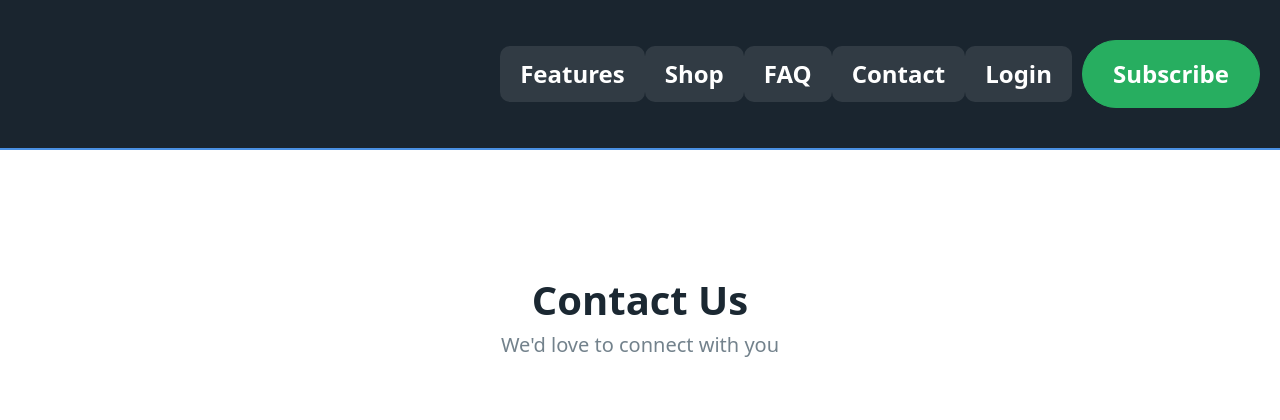
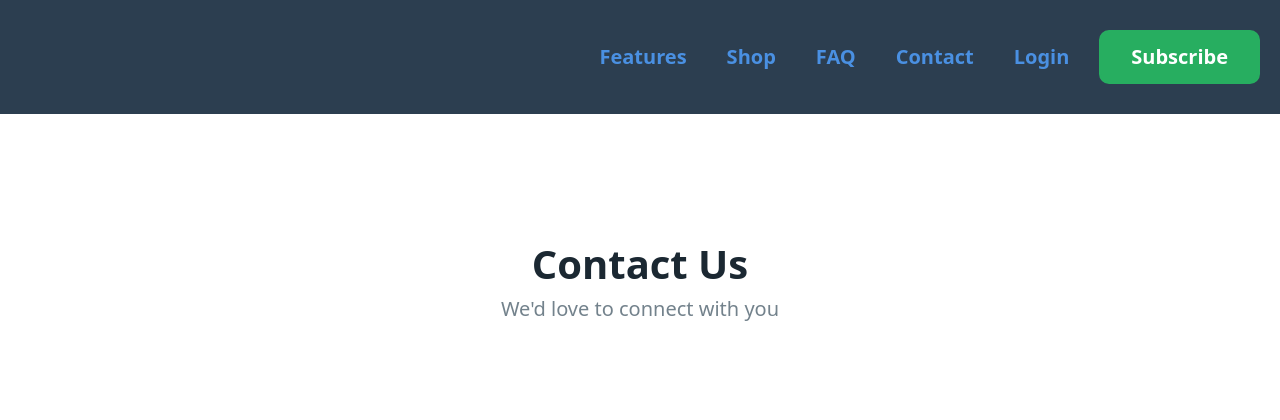
Before and after one commit to debailey30/eyesofanaddict2, a Flask app: page /contact in a window 1280 px wide. Shown: the top 420 px of the page. Run offline with Flask 3, Linux system fonts and the light colour scheme; some libraries are stand-ins or nearby versions.

Commit message:
Refine navigation appearance and reduce visual clutter
Update the navigation bar's styling in static/css/style.css to use a dark background color, adjust link colors and sizes to use CSS variables for consistency, and remove unnecessary text shadows and background overlays. This aims to improve visual clarity and adhere to the desired aesthetic.

Replit-Commit-Author: Agent
Replit-Commit-Session-Id: bc95e8a9-54a1-425b-abda-28d922a4cfa7
Replit-Commit-Checkpoint-Type: full_checkpoint
Replit-Commit-Screenshot-Url: https://storage.googleapis.com/screenshot-production-us-central1/235b7b78-ee6f-48a7-bf4f-e685f00ccb09/bc95e8a9-54a1-425b-abda-28d922a4cfa7/E5cnLbx

```diff
--- a/static/css/style.css
+++ b/static/css/style.css
@@ -63,36 +63,35 @@ section {
     --recovery-dark: #2c3e50;
 }
 
-/* Navigation with high contrast for maximum visibility */
+/* Clean navigation without overlays */
 nav {
-    background: #1a252f !important;
+    background: var(--recovery-dark) !important;
     position: relative;
-    min-height: 80px;
-    padding: 1.5rem 0;
-    border-bottom: 2px solid var(--recovery-blue);
+    min-height: 60px;
+    padding: 1rem 0;
 }
 
 nav ul li a {
-    color: #ffffff !important;
-    font-weight: 700 !important;
-    font-size: 1.2rem !important;
-    text-shadow: none !important;
-    background: rgba(255, 255, 255, 0.1) !important;
+    color: var(--recovery-blue) !important;
+    font-weight: 600 !important;
+    font-size: 1rem !important;
+    text-decoration: none !important;
+    background: none !important;
     padding: 0.5rem 1rem !important;
-    border-radius: 0.5rem !important;
-    transition: all 0.3s ease !important;
+    border-radius: 0.25rem !important;
+    transition: color 0.2s ease !important;
 }
 
 nav ul li a:hover {
-    background: rgba(255, 255, 255, 0.2) !important;
-    color: #ffffff !important;
-    transform: translateY(-1px) !important;
+    color: var(--recovery-green) !important;
+    background: none !important;
+    text-decoration: none !important;
 }
 
 nav ul li strong a {
-    color: #ffffff !important;
-    font-weight: 800 !important;
-    background: rgba(255, 255, 255, 0.15) !important;
+    color: var(--recovery-blue) !important;
+    font-weight: 700 !important;
+    background: none !important;
 }
 
 /* Logo styling */
@@ -103,25 +102,21 @@ nav img {
     padding: 2px;
 }
 
-/* Navigation enhancements */
+/* Clean button styling */
 nav a[role="button"] {
     background-color: var(--recovery-green) !important;
-    border-color: var(--recovery-green) !important;
-    color: #ffffff !important;
-    font-weight: 700;
-    text-shadow: none;
-    padding: 0.75rem 1.5rem !important;
-    border-radius: 2rem !important;
-    position: relative;
-    z-index: 3;
+    border: 2px solid var(--recovery-green) !important;
+    color: white !important;
+    font-weight: 600 !important;
+    padding: 0.5rem 1.5rem !important;
+    border-radius: 0.5rem !important;
+    text-decoration: none !important;
 }
 
 nav a[role="button"]:hover {
-    background-color: #219a52 !important;
-    border-color: #219a52 !important;
-    color: #ffffff !important;
-    transform: translateY(-2px);
-    box-shadow: 0 4px 8px rgba(0, 0, 0, 0.2);
+    background-color: var(--recovery-blue) !important;
+    border-color: var(--recovery-blue) !important;
+    color: white !important;
 }
 
 /* Button variations for recovery theme */
```
Also changed, not shown: 1 other file.
